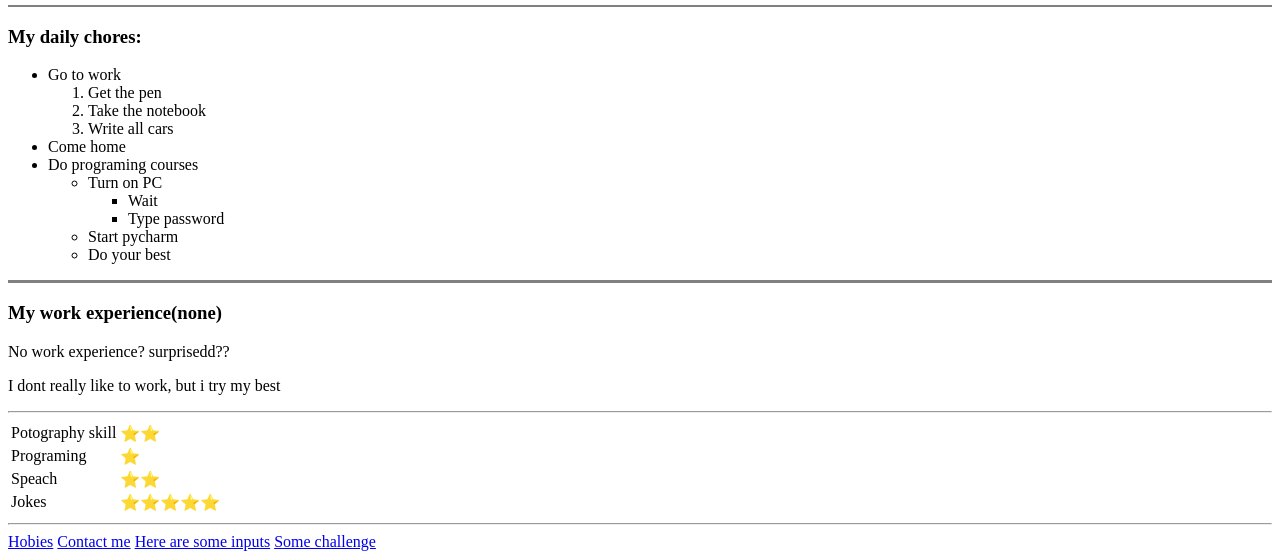
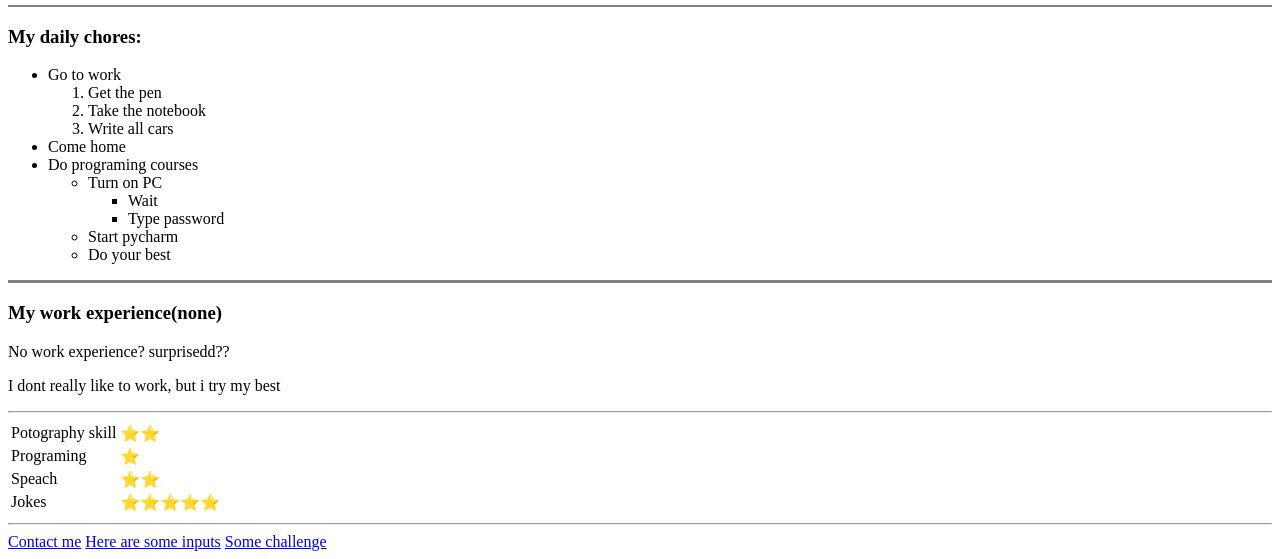
Before and after one commit to BogdanB97/myfristhtmlweb, a plain HTML site: page index.html in a window 1280 px wide. Shown: the part 246-805 px from the top of the page. Drawn offline with Linux system fonts and the light colour scheme.

Commit message:
Update index.html

```diff
--- a/index.html
+++ b/index.html
@@ -69,7 +69,6 @@
     </tbody>
 </table>
 <hr>
-<a href="hobies.html">Hobies</a>
 <a href="contactme.html">Contact me</a>
 <a href="inputs.html">Here are some inputs</a>
 <a href="text.html">Some challenge</a>
```
